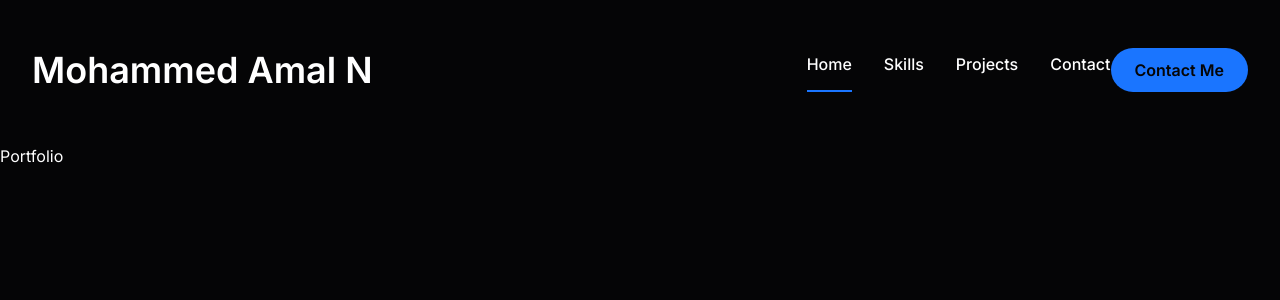
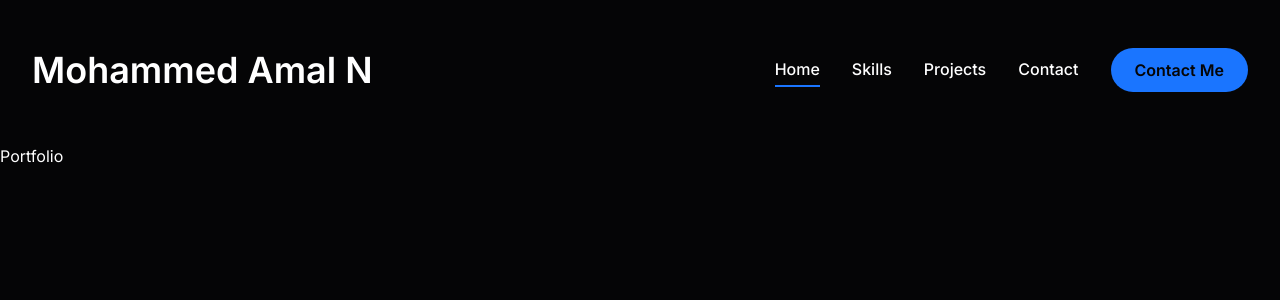
Before and after one commit to Amal474/portfolio-nextjs, a Next.js app: page / in a window 1280 px wide. Shown: the top 300 px of the page. Built offline with nearby package versions, Linux system fonts and the light colour scheme.

Commit message:
Navbar button gap

```diff
--- a/components/Header.tsx
+++ b/components/Header.tsx
@@ -13,7 +13,7 @@
         <h1 className="text-4xl font-semibold">
           Mohammed Amal N
         </h1>
-        <div className="hidden md:flex">
+        <div className="hidden md:flex items-center gap-8">
           <Navbar/>
           <Link href={"/contact"}>
             <Button>Contact Me</Button>
```
